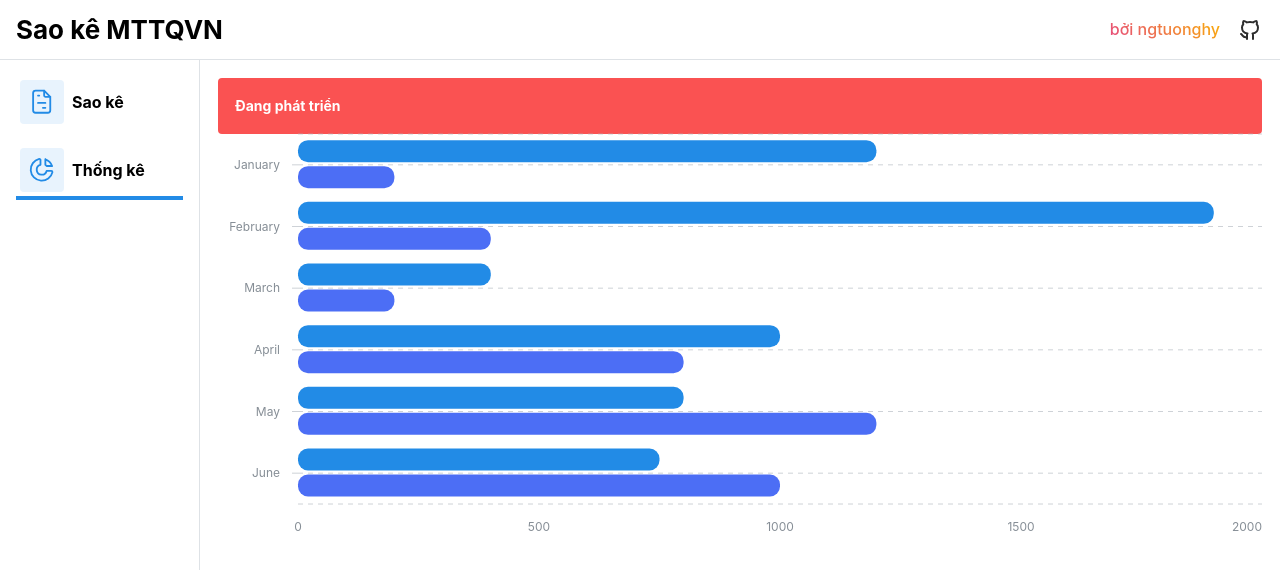
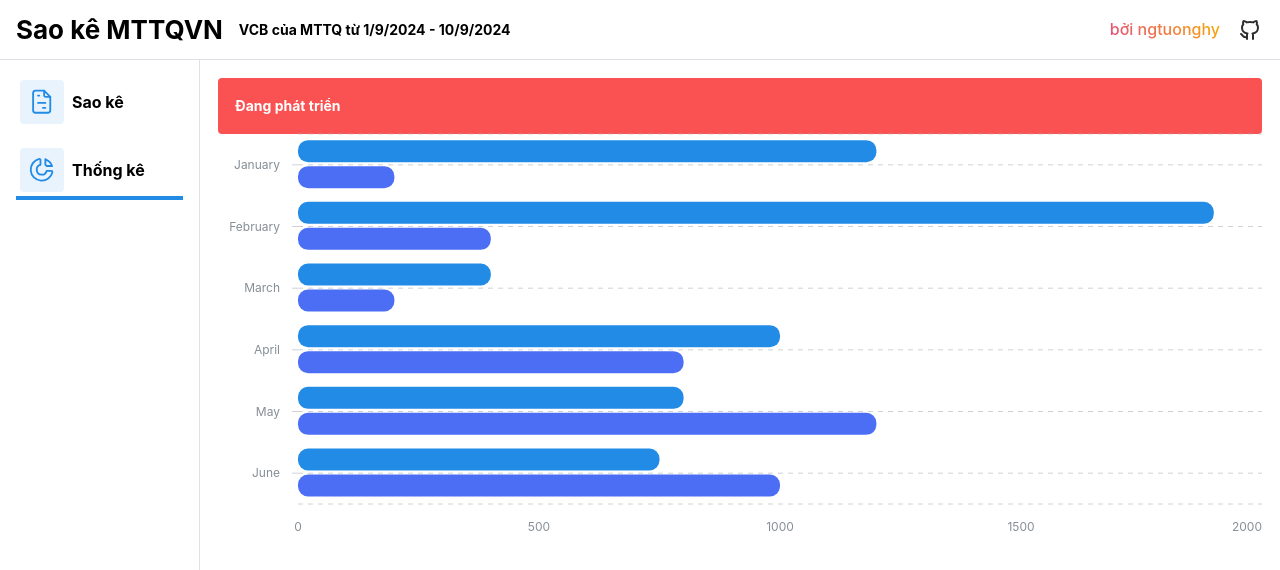
Before and after one commit to ngtuonghy/saokemttqvn, a Next.js app: page /statistic in a window 1280 px wide. Shown: the top 570 px of the page. Built offline with nearby package versions, Linux system fonts and the light colour scheme.

Commit message:
fix filter search, add info

```diff
--- a/src/actions/get-statement.js
+++ b/src/actions/get-statement.js
@@ -46,6 +46,7 @@ const getStatement = async (offSet = 1, search = "", date, banksName = "") => {
 			},
 		});
 	}
+
 	let dateFilter = {};
 	if (date) {
 		const startDate = formatDate(date[0]);
@@ -61,7 +62,6 @@ const getStatement = async (offSet = 1, search = "", date, banksName = "") => {
 			};
 		}
 	}
-	console.log(dateFilter);
 	const data = await prisma.statement.findMany({
 		skip: (offSet - 1) * p,
 		take: p,
--- a/src/components/layouts/root-layouts/root-layout.jsx
+++ b/src/components/layouts/root-layouts/root-layout.jsx
@@ -62,6 +62,9 @@ export const MainLayout = ({ children }) => {
 								Sao kê MTTQVN
 							</Title>
 						</Link>
+						<Title order={3} size="sm">
+							VCB của MTTQ từ 1/9/2024 - 10/9/2024
+						</Title>
 					</Group>
 					<Group className="mantine-visible-from-md">
 						<HeaderInfo />
--- a/src/features/search/search.jsx
+++ b/src/features/search/search.jsx
@@ -1,3 +1,4 @@
+"use client";
 import {
 	ActionIcon,
 	CloseButton,
@@ -94,7 +95,7 @@ const Search = ({ search, setSearch, isLoading, date, setDate }) => {
 							/>
 						}
 						label="Ngân hàng"
-						value={search.banksName}
+						value={search.banksName || []}
 						onChange={(value) =>
 							setSearch((va) => ({ ...va, banksName: value }))
 						}
```
